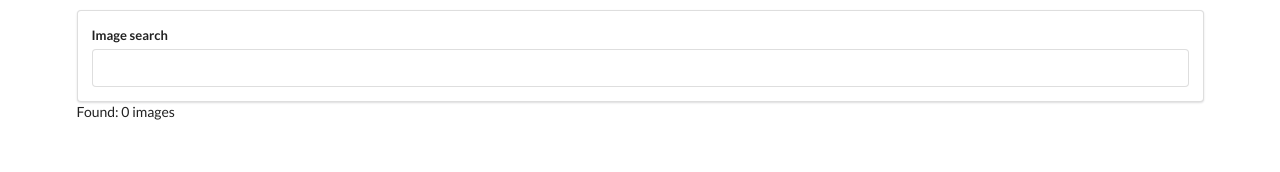
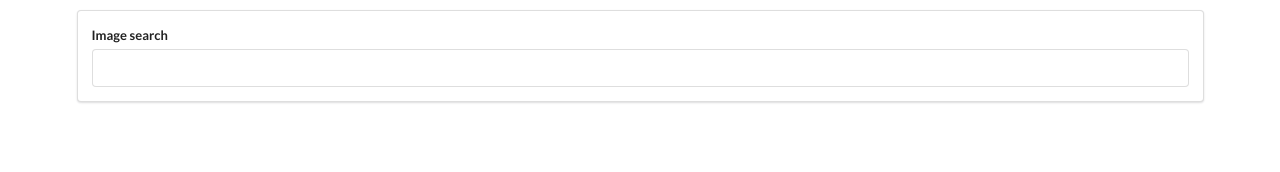
Before and after one commit to HolubIvan/Image-Search-React-App, a React (Create React App) app: page / in a window 1280 px wide. Shown: the top 172 px of the page. Built offline with nearby package versions, Linux system fonts and the light colour scheme.

Commit message:
feat: render images from unsplash to dom

```diff
--- a/src/components/App.js
+++ b/src/components/App.js
@@ -1,7 +1,7 @@
 import React from 'react';
 import unsplash from './../api/unsplash'
 import SearchBar from './SearchBar';
-
+import ImageList from './ImageList';
 
 
 class App  extends React.Component {
@@ -21,7 +21,7 @@
         return (
             <div className="ui container" style={{marginTop: '10px'}}>
                 <SearchBar onSubmit={this.onSearchSubmit} />
-                Found: {this.state.images.length} images
+                <ImageList images={this.state.images} />
             </div>
         );
     }
--- /dev/null
+++ b/src/components/ImageList.js
@@ -0,0 +1,14 @@
+import React from 'react';
+
+const ImageList = (props) =>{
+
+    const images = props.images.map((el)=>{
+        return <img key={el.id} src={el.urls.regular} alt={el.description} />
+    })
+
+    return(
+        <div>{images}</div>
+    );
+}
+
+export default ImageList;
```
